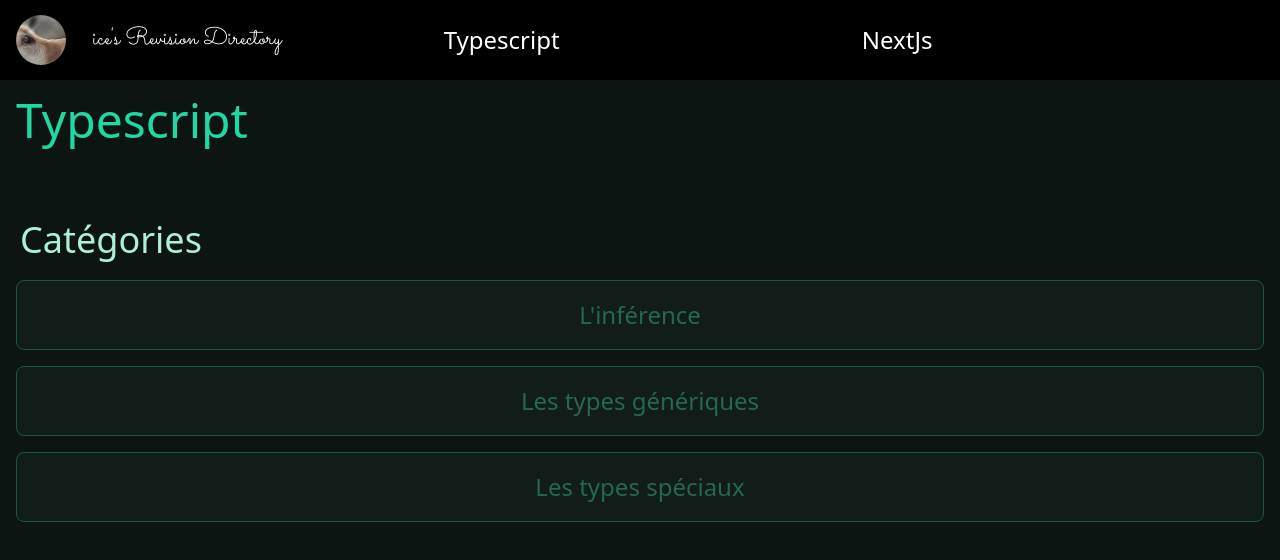
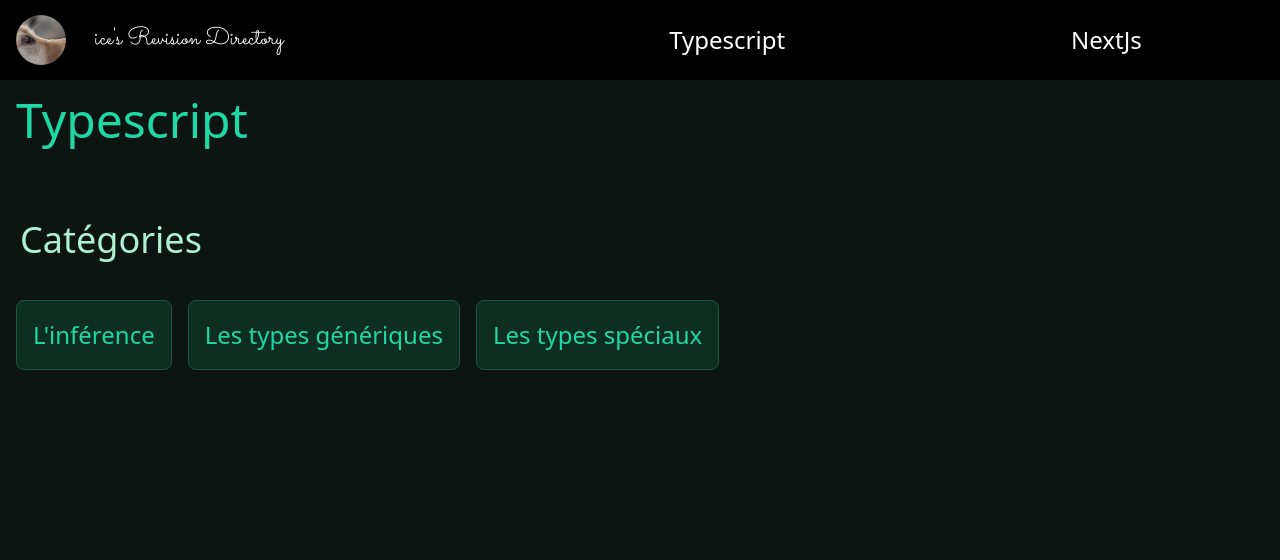
Before and after one commit to icenatsu/notions_typescript, a Next.js app: page / in a window 1280 px wide. Both pictures are taken after a click on the item "Typescript". Shown: the top 560 px of the page. Built offline with nearby package versions, Linux system fonts and the light colour scheme.

Commit message:
style: - visuel navLinks / listLesson

```diff
--- a/app/components/ListLessons.tsx
+++ b/app/components/ListLessons.tsx
@@ -24,14 +24,14 @@ const ListLessons = ({ lesson }: listLessonProps) => {
       <section className="">
         <h2 className="m-5 text-jade12">Catégories</h2>
 
-        <div className="m-4 flex gap-4 sm:flex sm:flex-col">
+        <div className="m-4 flex flex-col md:flex md:flex-row gap-4 mt-10">
           {data?.map((markdown) => (
             <Link
               href={`/markdowns/${lesson}/${markdown.slug}`}
               passHref
               key={markdown.slug}
             >
-              <div className="flex items-center justify-center rounded-lg border border-solid border-jade6 bg-jade2 p-4 text-jade7 hover:border-jade8 hover:text-jade8">
+              <div className="flex items-center justify-center rounded-lg border border-solid border-jade6 bg-jade3 p-4 text-jade11 hover:border-jade7 hover:text-jade12 hover:bg-jade4">
                 {markdown.meta.title}
               </div>
             </Link>
--- a/app/components/NavLinks.tsx
+++ b/app/components/NavLinks.tsx
@@ -19,13 +19,13 @@ const NavLinks = ({ closeMenu, handleClickCategoryLessons }: NavLinksProps) => {
   return (
     <>
       <li
-        className="menu-link cursor-pointer p-2 sm:w-full sm:hover:bg-jade4 md:p-0 md:hover:bg-transparent"
+        className="cursor-pointer p-2 sm:w-full sm:hover:bg-jade4 md:p-0 md:hover:bg-transparent md:w-4"
         onClick={handleClickTypescriptLessons}
       >
         Typescript
       </li>
       <li
-        className="menu-link cursor-pointer p-2 sm:w-full sm:hover:bg-jade4 md:p-0 md:hover:bg-transparent"
+        className="cursor-pointer p-2 sm:w-full sm:hover:bg-jade4 md:p-0 md:hover:bg-transparent md:w-4"
         onClick={handleClickNextLessons}
       >
         NextJs
--- a/app/components/Navbar.tsx
+++ b/app/components/Navbar.tsx
@@ -51,7 +51,7 @@ const Navbar = ({ handleClickCategoryLessons }: NavbarProps) => {
         </div>
       </nav>
       {showMenu && (
-        <ul className="flex basis-full flex-col items-center bg-jade3 md:hidden">
+        <ul className="hover:opacity-50 flex basis-full flex-col items-center bg-jade3 md:hidden">
           <NavLinks
             closeMenu={handleClickCloseMenu}
             handleClickCategoryLessons={handleClickCategoryLessons}
```
